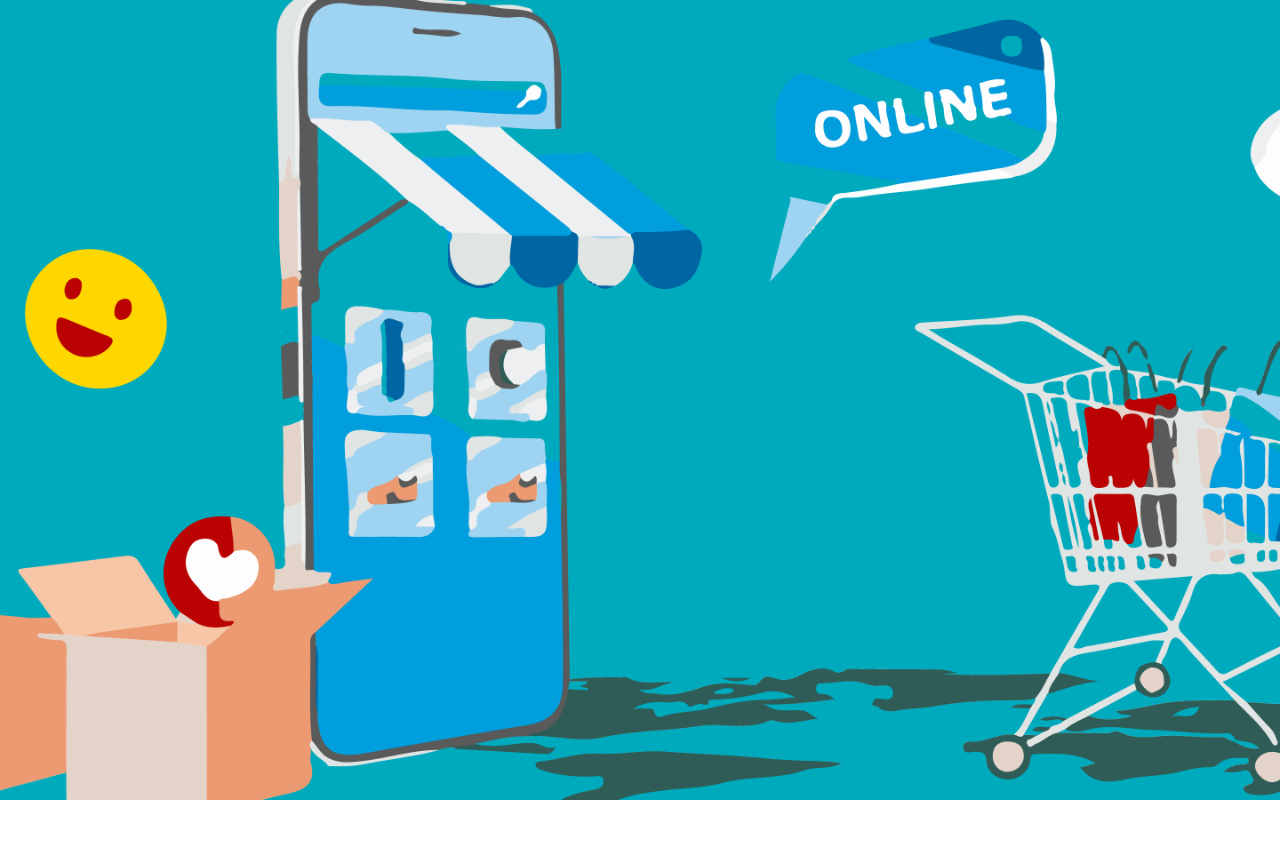
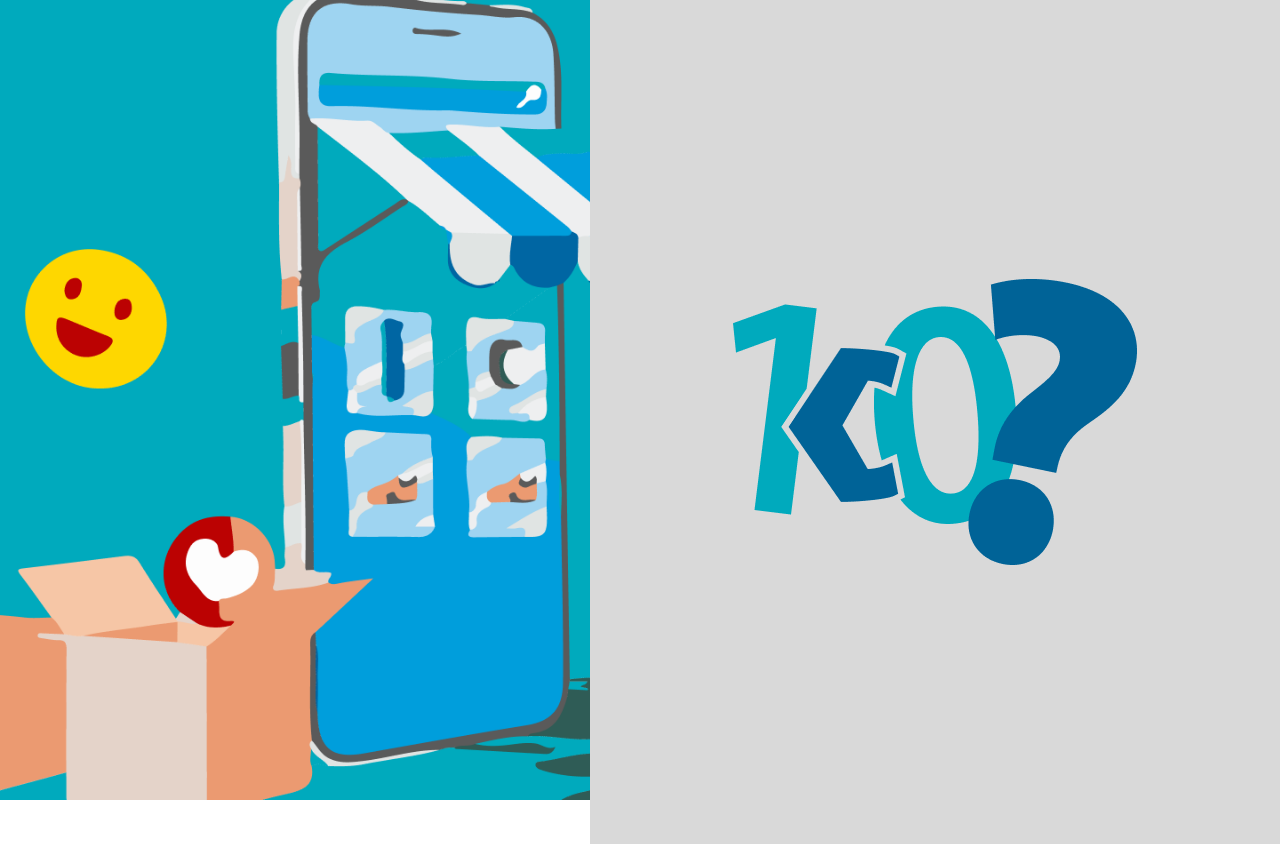
Before and after one commit to MonicaAlcantaraBrandao/error.vendas-online-web, a React (Vite) app: page / in a window 1280 px wide. Before the commit the page ends 800 px from the top, so only its background shows below. Built offline with nearby package versions, Linux system fonts and the light colour scheme.

Commit message:
create login component

```diff
--- /dev/null
+++ b/src/index.css
@@ -0,0 +1,3 @@
+body {
+    margin: 0px;
+}
--- a/src/main.tsx
+++ b/src/main.tsx
@@ -1,3 +1,5 @@
+import './index.css';
+
 import React from "react";
 import ReactDOM from "react-dom/client";
 
--- a/src/modules/login/screens/LoginScreen.tsx
+++ b/src/modules/login/screens/LoginScreen.tsx
@@ -1,10 +1,15 @@
-import { BackgroundImage } from "../styles/loginScreen.styles";
+import { BackgroundImage, ContainerLogin, ContainerLoginScreen, LimitedContainer, LogoImage } from "../styles/loginScreen.styles";
 
 const LoginScreen = () => {
   return (
-  <div>
-    <BackgroundImage src="./background.png"/>
-  </div>
+    <ContainerLoginScreen>
+      <BackgroundImage src="./background.png"/>
+        <ContainerLogin>
+            <LimitedContainer>
+            <LogoImage src="./logo.png"/>
+            </LimitedContainer>
+        </ContainerLogin>
+    </ContainerLoginScreen>
   );
 };
 
--- a/src/modules/login/styles/loginScreen.styles.ts
+++ b/src/modules/login/styles/loginScreen.styles.ts
@@ -1,4 +1,10 @@
 import styled from "styled-components";
+
+export const ContainerLoginScreen = styled.div`
+    width: 100%;
+    display: flex;
+    justify-content: right;
+`
 
 export const BackgroundImage = styled.img`
     position: absolute;
@@ -7,4 +13,26 @@
     width: 100%;
     height: 100vh;
     object-fit: cover;
+    z-index: -1;
 `
+
+export const LogoImage = styled.img`
+
+`
+export const ContainerLogin = styled.div`
+    display: flex;
+    align-items: center;
+    justify-content: center;
+    background-color: #D9D9D9;
+    padding: 22px;
+    width: 100%;
+    height: 100vh;
+    max-width: 646px;
+`
+
+export const LimitedContainer = styled.div`
+    width: 100%;
+    max-width: 498px;
+    display: flex;
+    justify-content: center;
+`
```
Also changed, not shown: public/logo.png (added).
